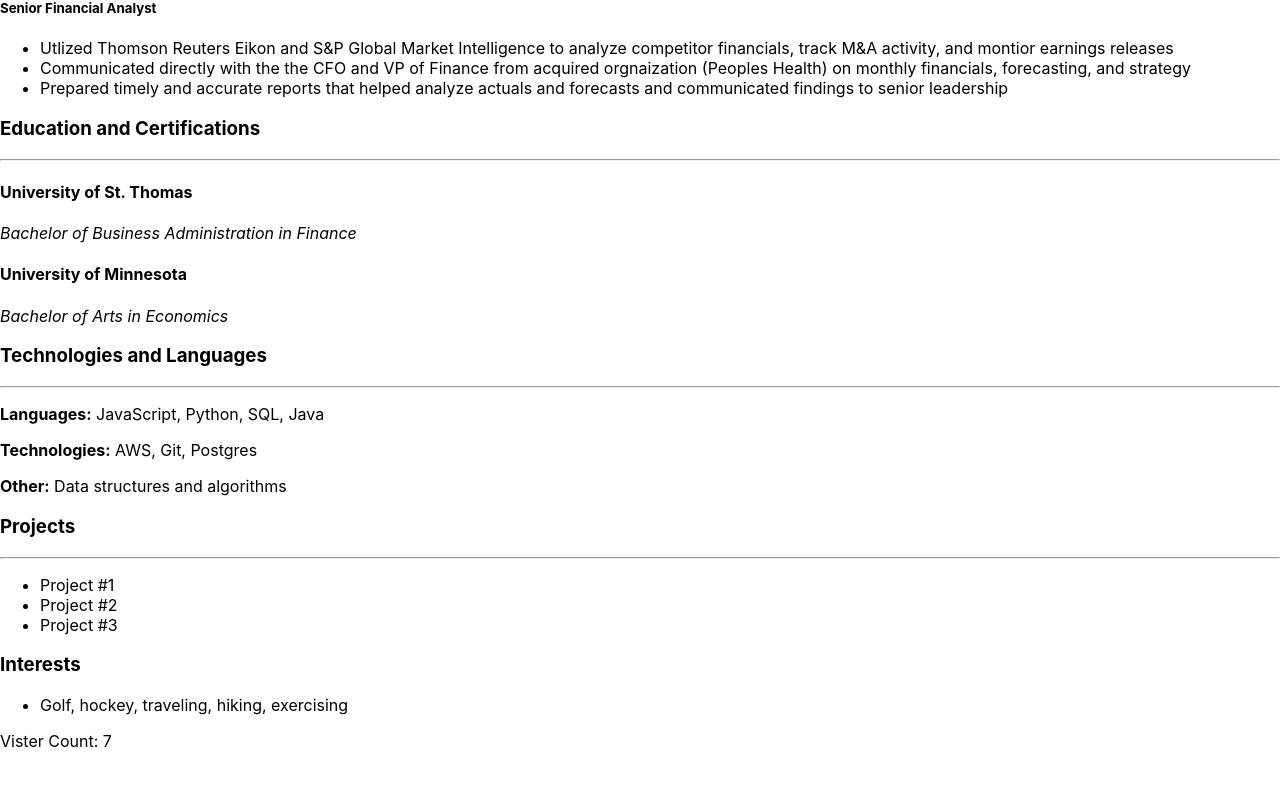
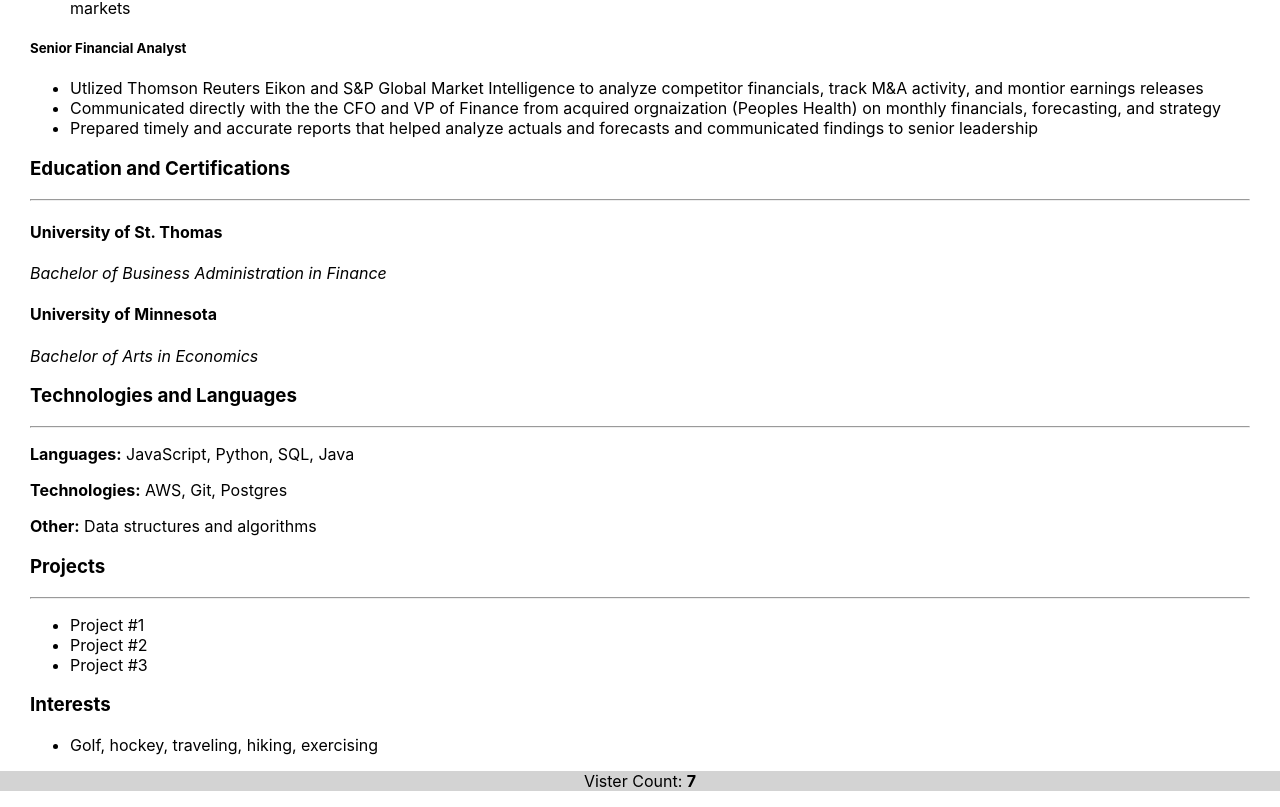
Before and after one commit to kkauma/aws-cloud-resume, a React (Create React App) app: page / in a window 1280 px wide. Shown: the part 722-1529 px from the top of the page. Before the commit the page ends 1489 px from the top, so only its background shows below. Built offline with nearby package versions, Linux system fonts and the light colour scheme.

Commit message:
add padding to the main section

```diff
--- a/src/components/Footer.css
+++ b/src/components/Footer.css
@@ -1,3 +1,4 @@
 .Footer {
   text-align: center;
+  background-color: lightgrey;
 }
--- a/src/components/Footer.js
+++ b/src/components/Footer.js
@@ -1,8 +1,13 @@
+import "./Footer.css";
+
 export default function Footer() {
   return (
     <div className="Footer">
       <p>
-        Vister Count: <span>7</span>
+        Vister Count:{" "}
+        <span>
+          <b>7</b>
+        </span>
       </p>
     </div>
   );
--- a/src/components/Main.css
+++ b/src/components/Main.css
@@ -1,3 +1,5 @@
 .Main {
   text-align: left;
+  padding-left: 30px;
+  padding-right: 30px;
 }
--- a/src/components/Main.js
+++ b/src/components/Main.js
@@ -1,3 +1,5 @@
+import "./Main.css";
+
 export default function Main() {
   return (
     <div className="Main">
```
